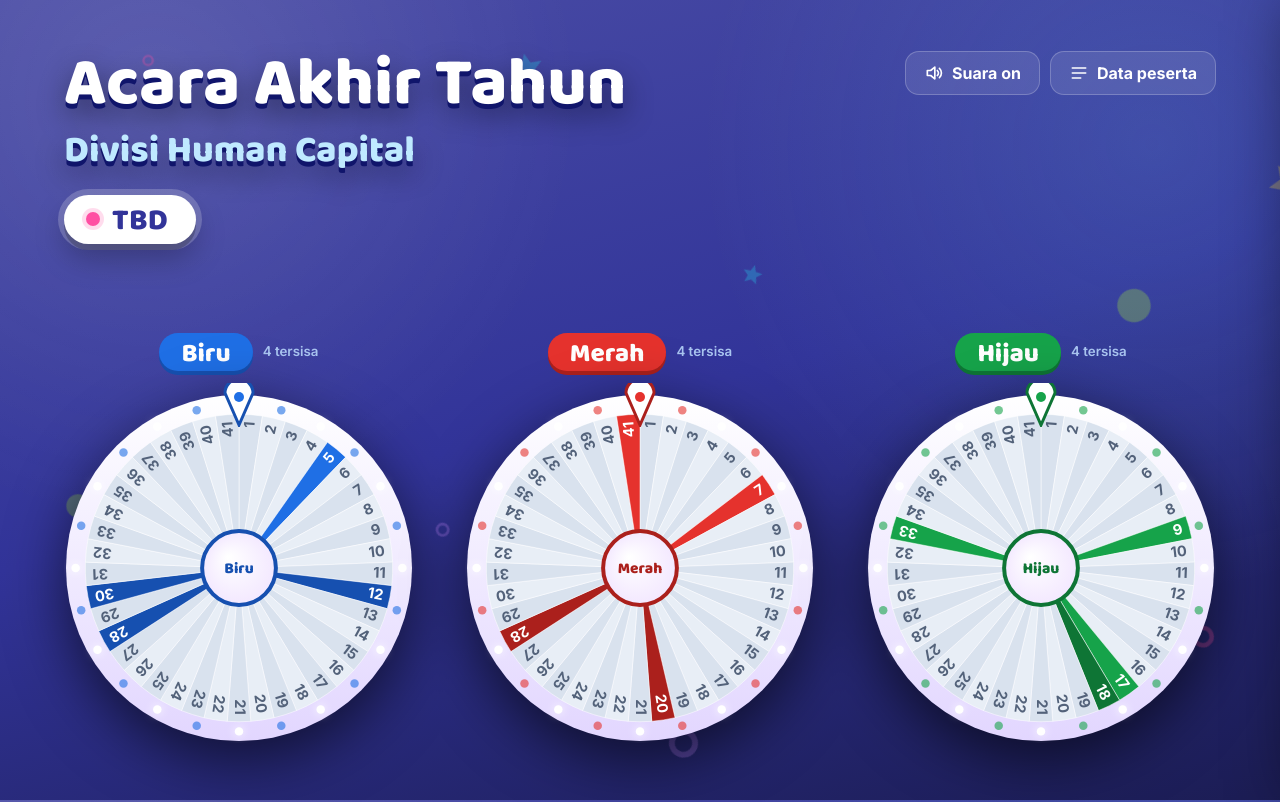
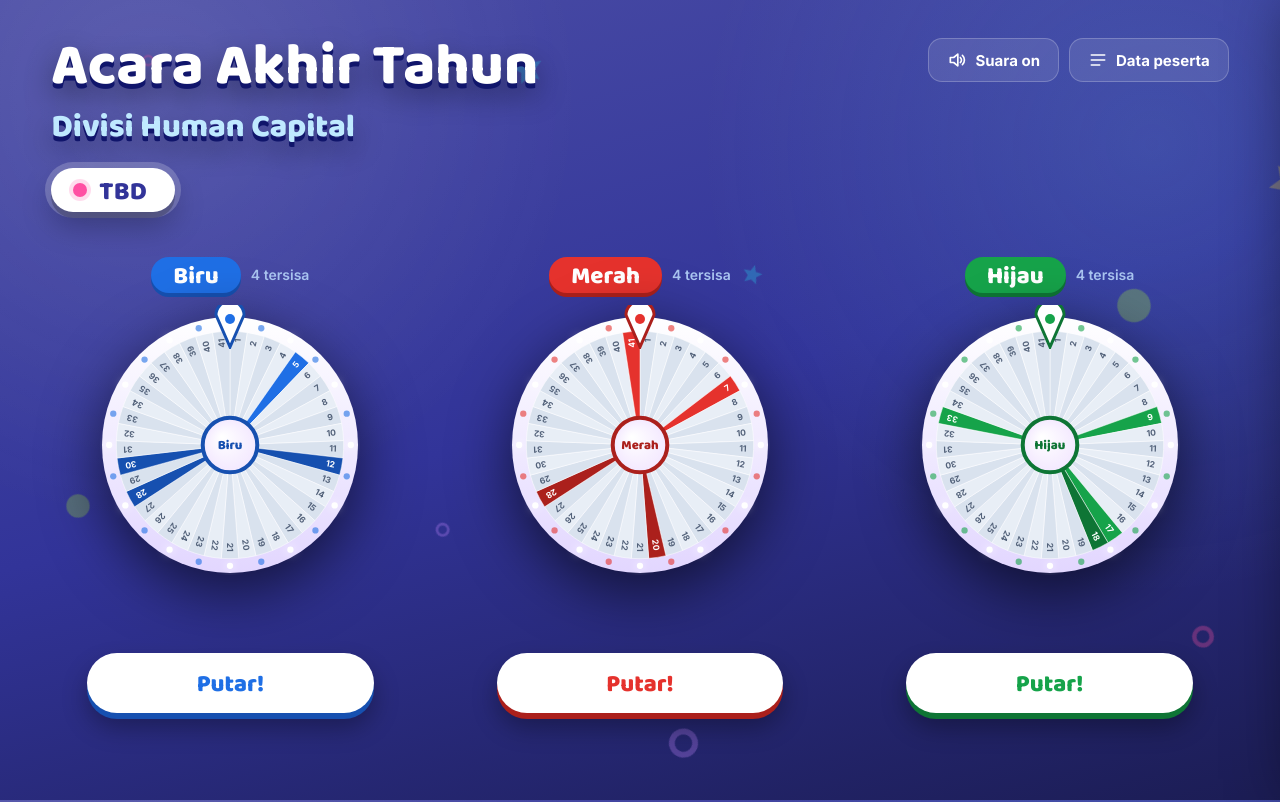
Before and after one commit to RicaroAlisio/akhirtahunhc26, a plain HTML site: page index.html in a window 1280 px wide. Shown: the top 802 px of the page. Drawn offline with Linux system fonts and the light colour scheme.

Commit message:
Update index.html

```diff
--- a/index.html
+++ b/index.html
@@ -20,39 +20,39 @@ body{margin:0;color:var(--ink);font:16px/1.5 Inter,system-ui,sans-serif;overflow
 .deco{position:fixed;inset:0;pointer-events:none;z-index:0;overflow:hidden}
 .deco span{position:absolute;opacity:.3;animation:float var(--t) ease-in-out infinite alternate}
 @keyframes float{to{transform:translateY(-28px) rotate(var(--r))}}
-.wrap{position:relative;z-index:1;max-width:1320px;margin:0 auto;padding:clamp(28px,4vw,56px) max(5vw,20px) clamp(40px,6vw,80px)}
+.wrap{position:relative;z-index:1;max-width:none;margin:0;padding:clamp(28px,3vw,64px) clamp(20px,4vw,96px) clamp(40px,5vw,96px)}
 header{display:flex;justify-content:space-between;align-items:flex-start;gap:16px;flex-wrap:wrap}
 .brand{display:flex;gap:clamp(18px,2.6vw,32px);align-items:flex-start}
-.logo{flex:none;width:clamp(78px,9vw,112px);display:grid;place-items:center;filter:drop-shadow(0 4px 10px #0005)}
+.logo{flex:none;width:clamp(78px,7.5vw,170px);display:grid;place-items:center;filter:drop-shadow(0 4px 10px #0005)}
 .logo[hidden]{display:none}
 .logo img{max-width:100%;max-height:100%;object-fit:contain}
 .lg{display:flex;gap:12px;align-items:center;flex-wrap:wrap}
 .lg img{height:48px;max-width:120px;object-fit:contain;background:var(--brand);border:1px solid #c5d5f0;border-radius:8px;padding:4px}
 .lg input[type=color]{width:56px;height:44px;padding:2px}
-h1{font:800 clamp(38px,6vw,68px)/1 "Baloo 2",system-ui,sans-serif;margin:0;text-wrap:balance;text-shadow:0 5px 0 #10156b,0 12px 30px #0007}
+h1{font:800 clamp(38px,4.6vw,104px)/1 "Baloo 2",system-ui,sans-serif;margin:0;text-wrap:balance;text-shadow:0 5px 0 #10156b,0 12px 30px #0007}
 h1 .sub{display:block;color:#bfe9ff;font-size:.55em;margin-top:14px}
-.tema{display:inline-flex;align-items:center;gap:12px;margin-top:24px;background:#fff;color:var(--brand);border-radius:999px;padding:10px 28px 6px 22px;font:800 clamp(22px,2.6vw,30px)/1.1 "Baloo 2",sans-serif;box-shadow:0 6px 0 #0003,0 0 0 6px #ffffff33,0 14px 30px #0004;letter-spacing:.01em}
+.tema{display:inline-flex;align-items:center;gap:12px;margin-top:24px;background:#fff;color:var(--brand);border-radius:999px;padding:10px 28px 6px 22px;font:800 clamp(22px,2vw,40px)/1.1 "Baloo 2",sans-serif;box-shadow:0 6px 0 #0003,0 0 0 6px #ffffff33,0 14px 30px #0004;letter-spacing:.01em}
 .tema i{width:14px;height:14px;margin-top:-4px;border-radius:50%;background:var(--pink);box-shadow:0 0 0 4px #ff4fa333}
 .tools{display:flex;gap:10px}
 button{font:700 16px Inter,system-ui,sans-serif;min-height:44px;padding:0 18px;border-radius:14px;border:0;cursor:pointer;color:inherit;background:none}
 button:focus-visible,input:focus-visible,textarea:focus-visible{outline:3px solid #fff;outline-offset:2px}
 button:disabled{opacity:.55;cursor:not-allowed}
-.ghost{background:#ffffff1a;border:1px solid #ffffff38;color:#fff;display:inline-flex;align-items:center;gap:8px}
+.ghost{font-size:clamp(15px,.9vw,20px);min-height:clamp(44px,2.6vw,56px);background:#ffffff1a;border:1px solid #ffffff38;color:#fff;display:inline-flex;align-items:center;gap:8px}
 .ghost:hover{background:#ffffff2e}
 .ghost svg{width:20px;height:20px}
-.wheels{display:grid;grid-template-columns:repeat(3,minmax(0,1fr));gap:clamp(28px,4vw,64px);margin-top:clamp(48px,7vw,96px)}
+.wheels{display:grid;grid-template-columns:repeat(3,minmax(0,1fr));gap:clamp(28px,4vw,64px);margin-top:clamp(36px,3.5vw,72px)}
 .wheel{display:flex;flex-direction:column;align-items:center;gap:22px}
 .tag{display:flex;align-items:center;gap:10px}
-.tag b{font:800 26px/1 "Baloo 2",sans-serif;background:var(--c);padding:8px 22px 4px;border-radius:999px;box-shadow:0 4px 0 var(--d)}
-.tag small{color:var(--mute);font-weight:600;white-space:nowrap}
-.dial{position:relative;width:100%;max-width:360px;aspect-ratio:1;filter:drop-shadow(0 18px 30px #0009)}
+.tag b{font:800 clamp(24px,1.8vw,38px)/1 "Baloo 2",sans-serif;background:var(--c);padding:8px 22px 4px;border-radius:999px;box-shadow:0 4px 0 var(--d)}
+.tag small{color:var(--mute);font-weight:600;white-space:nowrap;font-size:clamp(14px,1vw,20px)}
+.dial{position:relative;width:100%;max-width:max(260px,min(100%,calc(100vh - 640px)));aspect-ratio:1;filter:drop-shadow(0 18px 30px #0009)}
 .dial canvas{position:absolute;inset:0;width:100%;height:100%}
-.pointer{position:absolute;left:50%;top:-10px;transform:translateX(-50%);z-index:2;width:34px;height:44px}
+.pointer{position:absolute;left:50%;top:-10px;transform:translateX(-50%);z-index:2;width:clamp(34px,2.4vw,52px);height:auto;aspect-ratio:34/44}
 .dial.win .pointer{animation:bob .5s ease-in-out 3}
 @keyframes bob{50%{transform:translateX(-50%) translateY(-6px)}}
-.res{min-height:34px;font:800 24px/1.3 "Baloo 2",sans-serif;text-align:center}
+.res{min-height:34px;font:800 clamp(24px,1.8vw,38px)/1.3 "Baloo 2",sans-serif;text-align:center}
 .res em{font-style:normal;color:var(--mute);font:600 15px Inter,sans-serif;display:block}
-.go{background:#fff;color:var(--c);font:800 24px/1 "Baloo 2",sans-serif;padding-top:4px;width:100%;max-width:300px;min-height:60px;border-radius:999px;border:0;box-shadow:0 6px 0 var(--d),0 14px 26px #0005;transition:transform .12s}
+.go{background:#fff;color:var(--c);font:800 clamp(24px,1.8vw,36px)/1 "Baloo 2",sans-serif;padding-top:4px;width:80%;max-width:460px;min-height:clamp(60px,4.2vw,84px);border-radius:999px;border:0;box-shadow:0 6px 0 var(--d),0 14px 26px #0005;transition:transform .12s}
 .go:hover:not(:disabled){transform:scale(1.03)}
 .go:active:not(:disabled){transform:translateY(4px);box-shadow:0 2px 0 var(--d)}
 .winners{margin-top:clamp(56px,8vw,104px);border:1px solid #ffffff2e;background:#ffffff14;border-radius:32px;padding:clamp(22px,3vw,40px)}
@@ -117,7 +117,7 @@ td input.num{text-align:right}
 tr.won input{background:#e3ebf8;color:#7d8fb3}
 .x{min-height:38px;padding:0 10px;color:#7d8fb3}
 @media(prefers-reduced-motion:reduce){*{animation:none!important;transition:none!important}}
-@media(max-width:900px){.wheels{grid-template-columns:minmax(0,1fr)}.dial{max-width:320px}}
+@media(max-width:900px){.wheels{grid-template-columns:minmax(0,1fr)}.dial{max-width:min(100%,360px)}}
 @media(max-width:600px){.tools .lbl{display:none}}
 </style>
 </head>
@@ -248,7 +248,7 @@ $('wheels').innerHTML=COLORS.map((c,i)=>`<div class="wheel" style="--c:${c.c};--
 
 function draw(i){
   const cv=$('cv'+i),c=COLORS[i],W=cv.clientWidth;if(!W)return;
-  const dpr=window.devicePixelRatio||1;if(cv.width!==Math.round(W*dpr)){cv.width=Math.round(W*dpr);cv.height=Math.round(W*dpr)}
+  const dpr=window.devicePixelRatio||1;const PX=Math.round(W*dpr);if(cv.width!==PX||cv.height!==PX){cv.width=PX;cv.height=PX}
   const x=cv.getContext('2d');x.setTransform(dpr,0,0,dpr,0,0);x.clearRect(0,0,W,W);
   const cx=W/2,RO=W/2-2,rim=Math.max(14,W*0.055),R=RO-rim,a=2*Math.PI/S.N,own=owners(c.k),won=wonSet();
   // bingkai
@@ -258,7 +258,7 @@ function draw(i){
     x.beginPath();x.arc(cx+Math.cos(t)*(RO-rim/2),cx+Math.sin(t)*(RO-rim/2),rim*0.22,0,2*Math.PI);
     x.fillStyle=on?lc:c.c+'99';x.shadowColor=on?lc:'transparent';x.shadowBlur=on?10:0;x.fill()}
   x.shadowBlur=0;
-  const fs=Math.max(8,Math.min(15,R*2*Math.PI/S.N*0.62));
+  const fs=Math.max(8,Math.min(R*0.075,R*2*Math.PI/S.N*0.62));
   for(let n=1;n<=S.N;n++){
     const s=-Math.PI/2+rot[i]+(n-1)*a,st=status(c.k,n,own,won);let fill,txt='#fff';
     if(st==='ok')fill=n%2?c.c:c.d;
```
